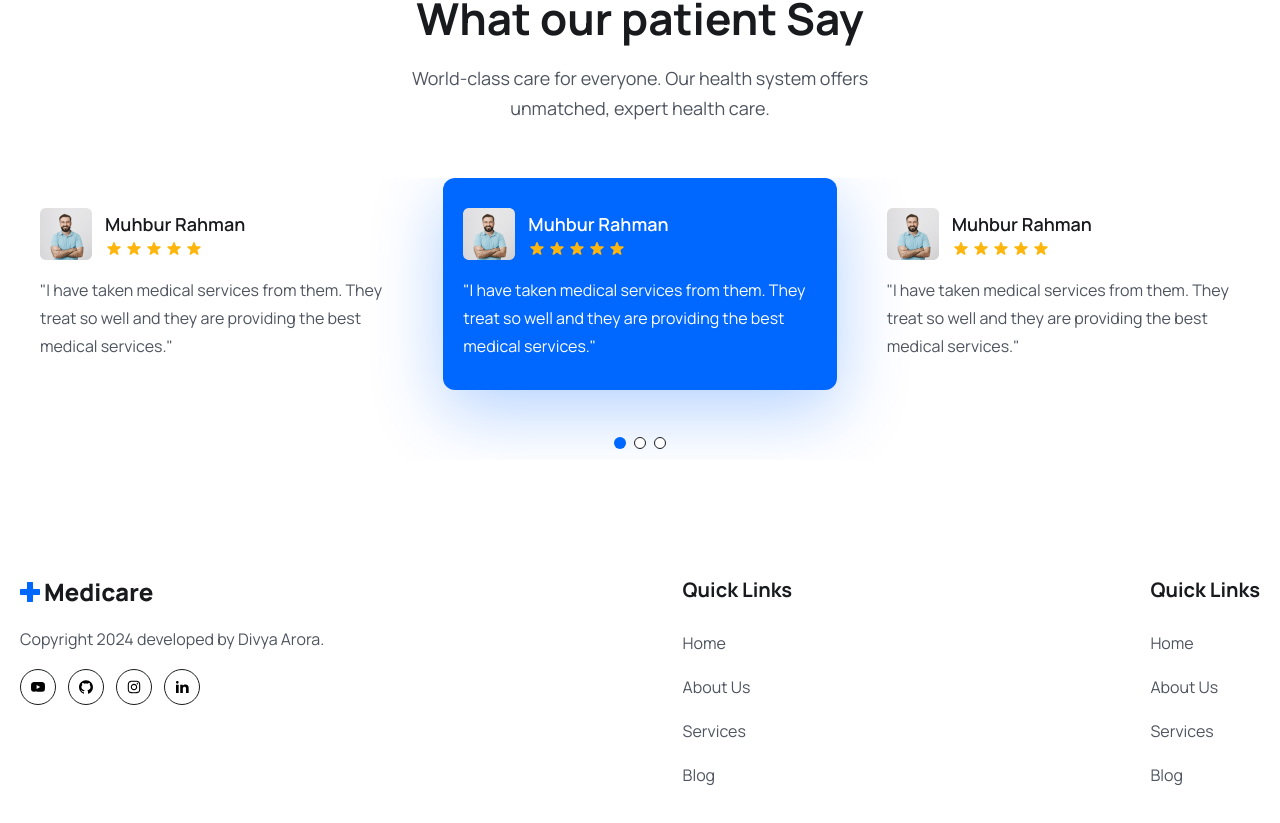
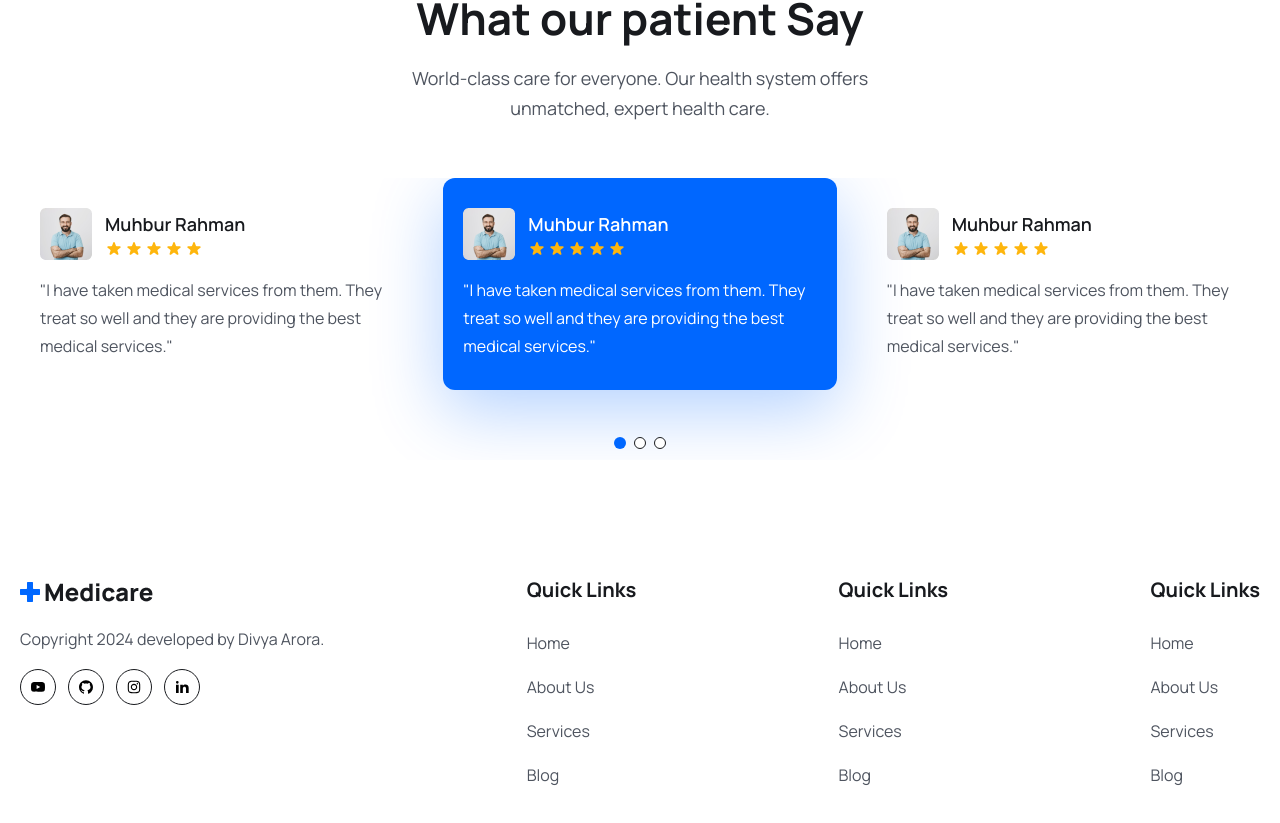
Before and after one commit to aroraadivya/Mern-Stack-Medicare, a React (Vite) app in the folder frontend/: page / in a window 1280 px wide. Shown: the part 5649-6472 px from the top of the page. Built offline with nearby package versions, Linux system fonts and the light colour scheme.

Commit message:
"Added Quick Links section to Footer component"

```diff
--- a/frontend/src/components/Footer/Footer.jsx
+++ b/frontend/src/components/Footer/Footer.jsx
@@ -109,6 +109,16 @@ const Footer = () => {
                     </ul>
                 </div>
 
+                <div>
+                    <h2 className='text-[20px] leading-[30px] font-[700] mb-6 text-headingColor'>Quick Links</h2>
+
+                    <ul>
+                        {quickLinks01.map((item, index) => <li key={index} className='mb-4'> <Link to={item.path} className='text-[16px] leading-7 font-[400] text-textColor'>
+                            {item.display}
+                        </Link></li>)}
+                    </ul>
+                </div>
+
             </div>
         </div>
     </footer>
```
